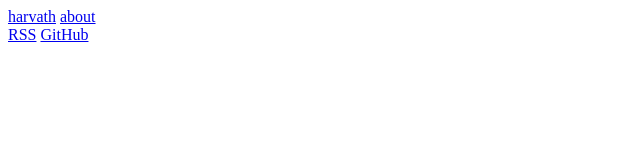
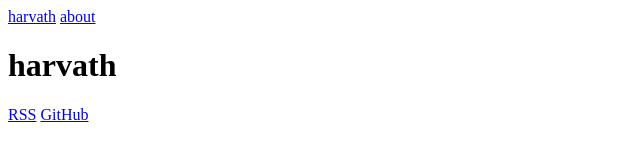
Before and after one commit to harvath/harvath.github.io, an Astro site: page / in a window 1280 px wide. Shown: the whole page, without its empty margins (0-640 px from the left). Built offline with nearby package versions, Linux system fonts and the light colour scheme; Astro itself is replaced by a stand-in of ours.

Commit message:
Add site h1 above year headings on index

```diff
--- a/src/pages/index.astro
+++ b/src/pages/index.astro
@@ -6,6 +6,7 @@ const years = groupByYear(await getPosts());
 ---
 
 <Base>
+  <h1>harvath</h1>
   {years.map(([year, posts]) => (
     <section>
       <h2>{year}</h2>
```
